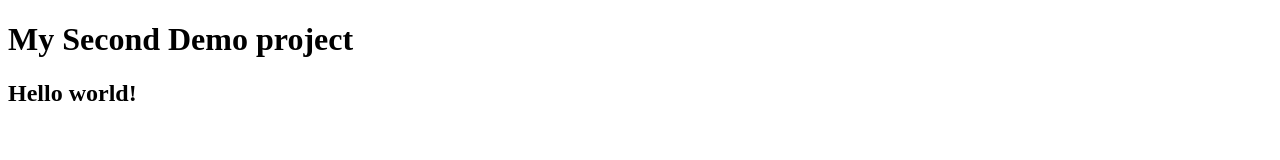
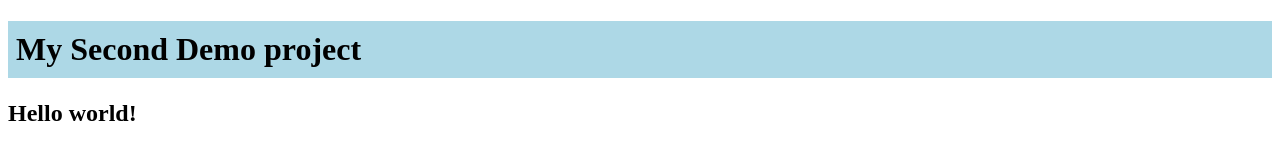
Before and after one commit to tapousbhowmick/demo2, a plain HTML site: page index.html in a window 1280 px wide. Drawn offline with Linux system fonts and the light colour scheme.

Commit message:
style added

```diff
--- a/index.html
+++ b/index.html
@@ -6,6 +6,7 @@
     <meta http-equiv="X-UA-Compatible" content="IE=edge">
     <meta name="viewport" content="width=device-width, initial-scale=1.0">
     <title>My Second Demo Project</title>
+    <link rel="stylesheet" href="style.css">
 </head>
 
 <body>
--- /dev/null
+++ b/style.css
@@ -0,0 +1,4 @@
+h1 {
+    background-color: lightblue;
+    padding: 10px 8px;
+}
```
